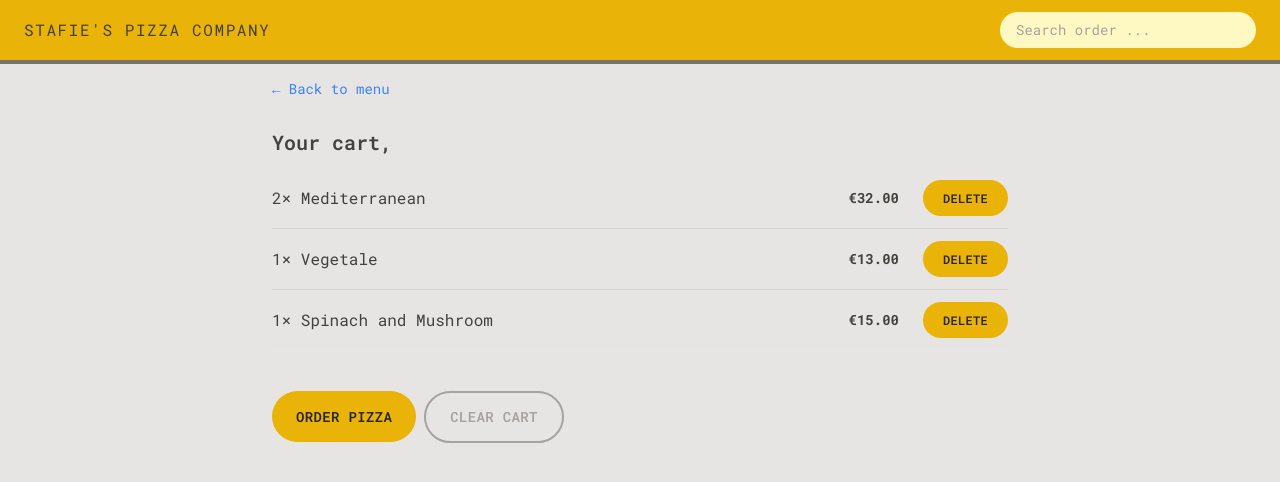
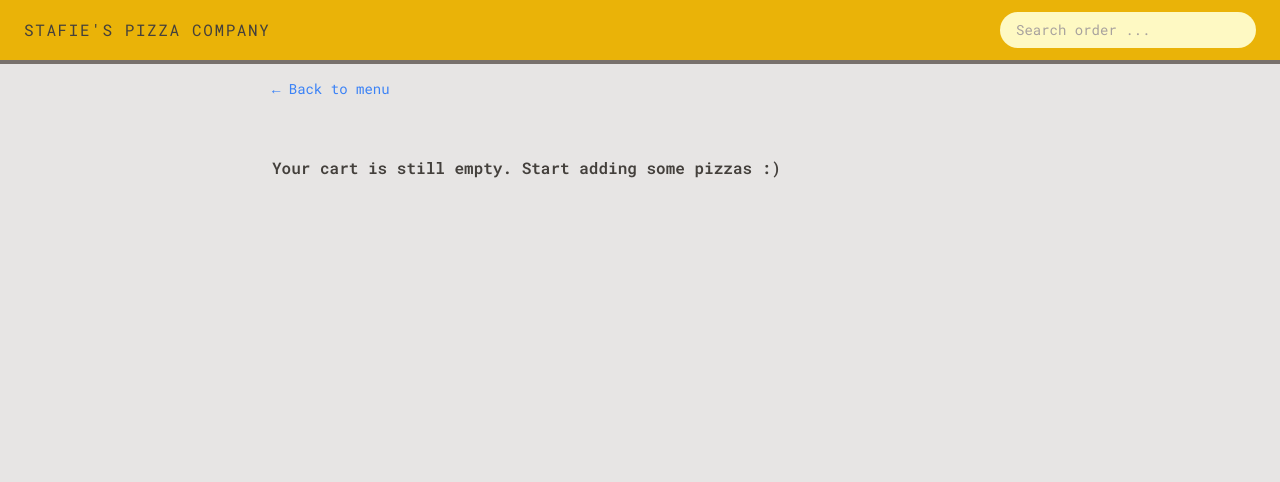
Before and after one commit to StafieA/ORDER-PIZZA, a React (Vite) app: page /cart in a window 1280 px wide. Shown: the top 482 px of the page. Built offline with nearby package versions, Linux system fonts and the light colour scheme.

Commit message:
Build the cart page

```diff
--- a/src/features/cart/Cart.jsx
+++ b/src/features/cart/Cart.jsx
@@ -1,39 +1,51 @@
-import { Link } from 'react-router-dom';
+
 import LinkButton from '../../UI/LinkButton';
 import Button from '../../UI/Button';
 import CartItem from './CartItem';
-import { useSelector } from 'react-redux';
+import {
+  useDispatch,
+  useSelector,
+} from 'react-redux';
+import { clearCart, getCart } from './cartSlice';
+import EmptyCart from './EmptyCart';
 
-const fakeCart = [
-  {
-    pizzaId: 12,
-    name: 'Mediterranean',
-    quantity: 2,
-    unitPrice: 16,
-    totalPrice: 32,
-  },
-  {
-    pizzaId: 6,
-    name: 'Vegetale',
-    quantity: 1,
-    unitPrice: 13,
-    totalPrice: 13,
-  },
-  {
-    pizzaId: 11,
-    name: 'Spinach and Mushroom',
-    quantity: 1,
-    unitPrice: 15,
-    totalPrice: 15,
-  },
-];
+// const fakeCart = [
+//   {
+//     pizzaId: 12,
+//     name: 'Mediterranean',
+//     quantity: 2,
+//     unitPrice: 16,
+//     totalPrice: 32,
+//   },
+//   {
+//     pizzaId: 6,
+//     name: 'Vegetale',
+//     quantity: 1,
+//     unitPrice: 13,
+//     totalPrice: 13,
+//   },
+//   {
+//     pizzaId: 11,
+//     name: 'Spinach and Mushroom',
+//     quantity: 1,
+//     unitPrice: 15,
+//     totalPrice: 15,
+//   },
+// ];
 
 function Cart() {
-  const cart = fakeCart;
+  const cart = useSelector(getCart);
+  const dispatch = useDispatch();
 
   const username = useSelector(
     (state) => state.user.username
   );
+
+  function handleClearCart() {
+    dispatch(clearCart());
+  }
+
+  if (!cart.length) return <EmptyCart />;
 
   return (
     <div className="px-4 py-3">
@@ -57,7 +69,10 @@ function Cart() {
           Order pizza
         </Button>
 
-        <Button type="secondary">
+        <Button
+          type="secondary"
+          onClick={handleClearCart}
+        >
           Clear cart
         </Button>
       </div>
--- a/src/features/cart/EmptyCart.jsx
+++ b/src/features/cart/EmptyCart.jsx
@@ -1,11 +1,13 @@
-import { Link } from 'react-router-dom';
+import LinkButton from '../../UI/LinkButton';
 
 function EmptyCart() {
   return (
-    <div>
-      <Link to="/menu">&larr; Back to menu</Link>
+    <div className="px-4 py-3">
+      <LinkButton to="/menu">
+        &larr; Back to menu
+      </LinkButton>
 
-      <p>
+      <p className="mt-14 font-semibold">
         Your cart is still empty. Start adding
         some pizzas :)
       </p>
--- a/src/features/cart/cartSlice.js
+++ b/src/features/cart/cartSlice.js
@@ -59,6 +59,8 @@ export const {
 
 export default cartSlice.reducer;
 
+export const getCart = (state) => state.cart.cart;
+
 export const getTotalCartQuantity = (state) =>
   state.cart.cart.reduce(
     (sum, item) => sum + item.quantity,
```
